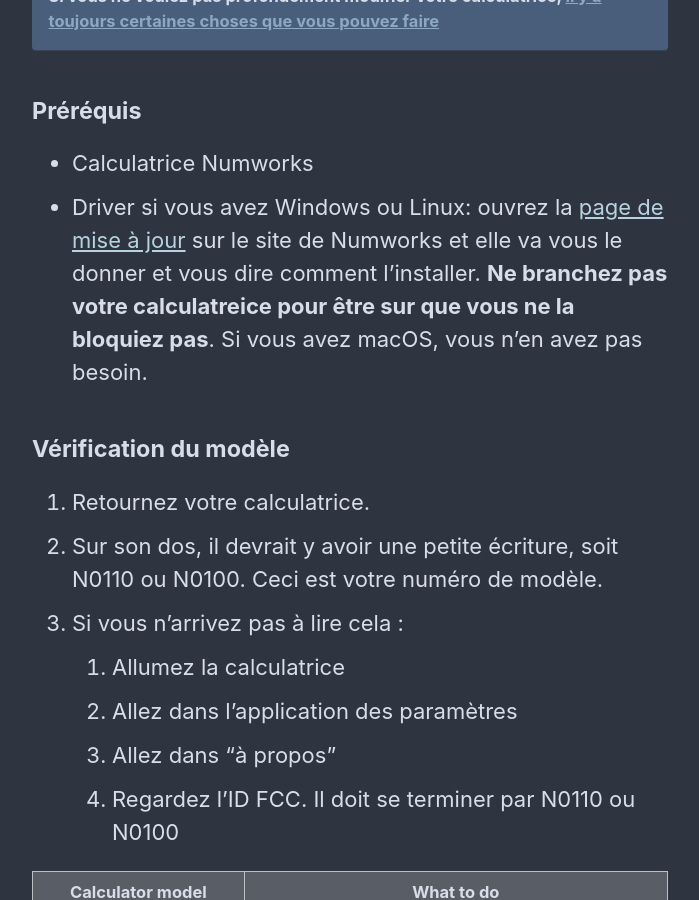
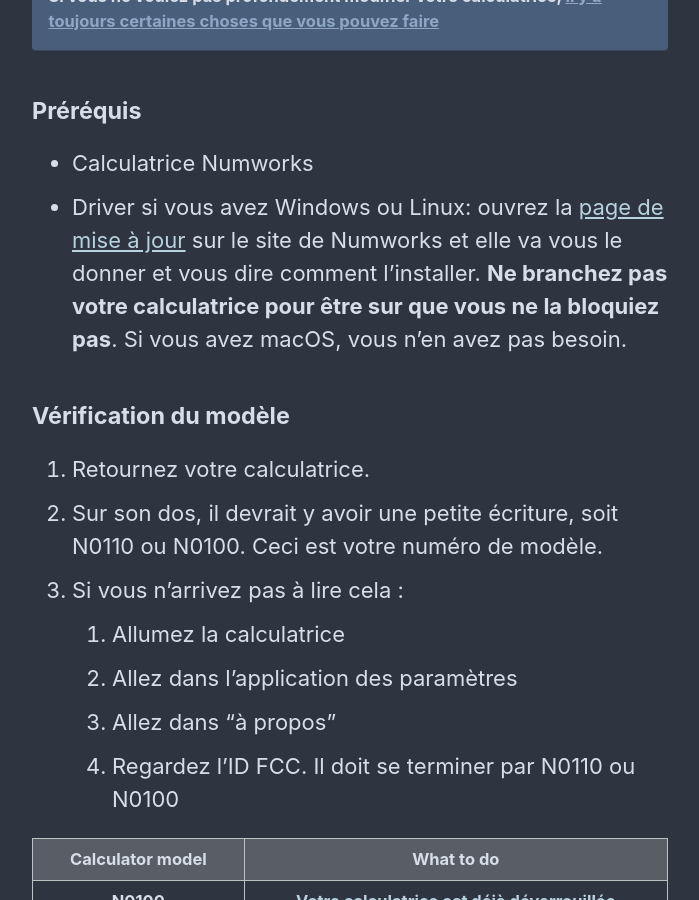
Before and after one commit to Omega-Numworks/Omega-Guide, a Jekyll site: the page built from _pages/fr_FR/get-started.md, in a window 1280 px wide and 900 px high, scrolled down 1547 px. Shown: the whole window, without its empty margins (290-989 px from the left). Built offline with Jekyll 4.4.1, drawn with Linux system fonts in a browser that asks for light colours; comment, search, counter and statistics services are not loaded.

Commit message:
typo fix: Calculatreice > Calculatrice

```diff
--- a/_pages/fr_FR/get-started.md
+++ b/_pages/fr_FR/get-started.md
@@ -22,7 +22,7 @@
 #### Préréquis
 
 - Calculatrice Numworks
-- Driver si vous avez Windows ou Linux: ouvrez la [page de mise à jour](https://numworks.com/update) sur le site de Numworks et elle va vous le donner et vous dire comment l'installer. **Ne branchez pas votre calculatreice pour être sur que vous ne la bloquiez pas**. Si vous avez macOS, vous n'en avez pas besoin.
+- Driver si vous avez Windows ou Linux: ouvrez la [page de mise à jour](https://numworks.com/update) sur le site de Numworks et elle va vous le donner et vous dire comment l'installer. **Ne branchez pas votre calculatrice pour être sur que vous ne la bloquiez pas**. Si vous avez macOS, vous n'en avez pas besoin.
 
 #### Vérification du modèle
 
```
